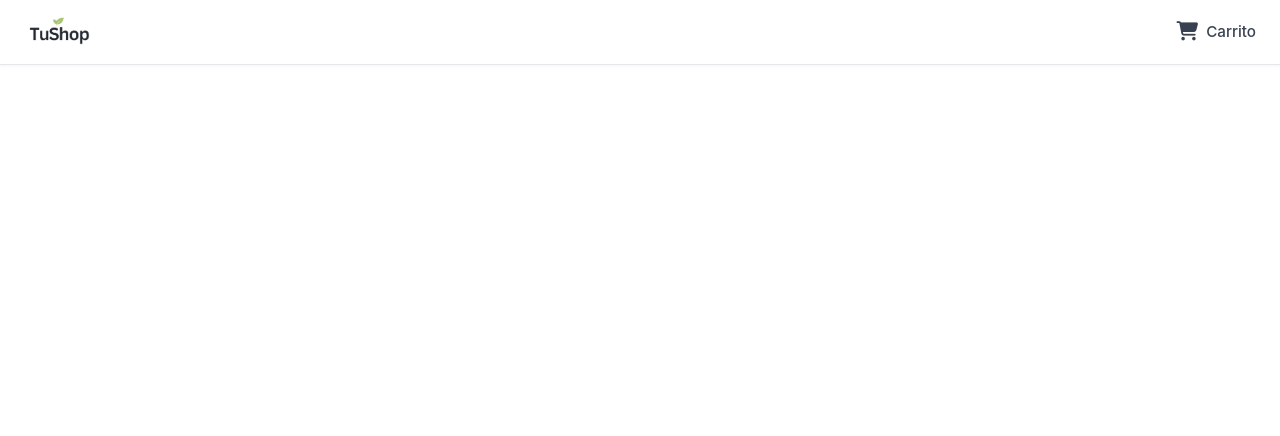
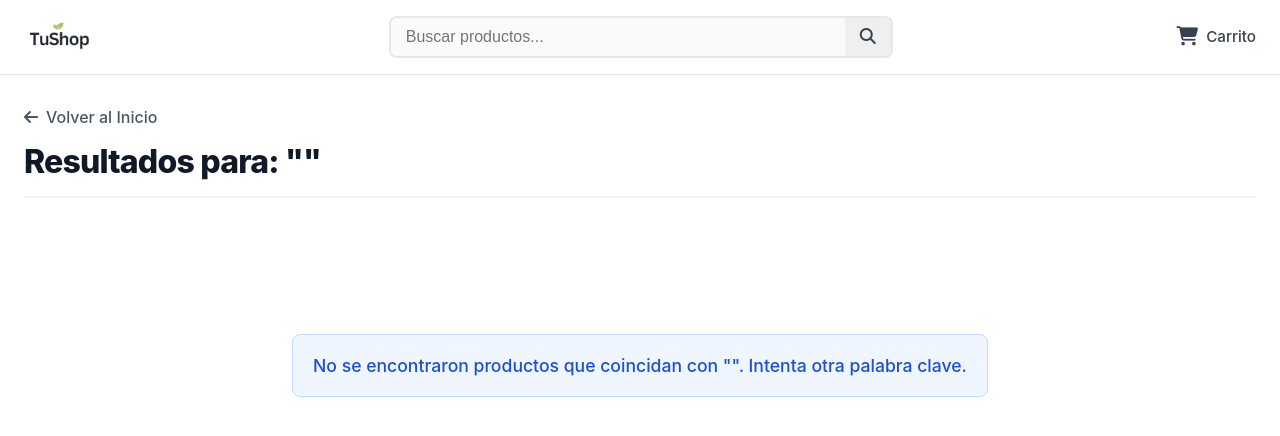
Before and after one commit to veluaru/store-nuxt, a Nuxt app: page /search in a window 1280 px wide. Before the commit this address had no page. Shown: the top 436 px of the page. Built offline with nearby package versions, Linux system fonts and the light colour scheme.

Commit message:
:sparkles: Adding search view

```diff
--- a/app/components/layout/AppHeader.vue
+++ b/app/components/layout/AppHeader.vue
@@ -4,6 +4,14 @@
       <NuxtLink to="/" class="header-content__logo-link">
         <img src="~/assets/images/logo.png" alt="TuShop" class="header-content__logo-image" />
       </NuxtLink>
+
+      <div class="header-content__search-bar">
+        <input type="text" placeholder="Buscar productos..." class="header-content__search-bar__input"
+          v-model="searchText" @keyup.enter="handleSearch" />
+        <button class="header-content__search-bar__button" @click="handleSearch" aria-label="Buscar">
+          <i class="fa-solid fa-magnifying-glass"></i>
+        </button>
+      </div>
 
       <div class="header-content__header-actions">
         <!-- <NuxtLink to="/account" class="action-link">
@@ -28,6 +36,14 @@ import { storeToRefs } from 'pinia';
 
 const cartStore = useCartStore();
 const { totalItems } = storeToRefs(cartStore);
+const searchText = ref('');
+
+const router = useRouter();
+function handleSearch() {
+  if (searchText.value.trim()) {
+    router.push({ path: '/search', query: { title: searchText.value.trim() } });
+  }
+}
 </script>
 
 <style scoped lang="scss">
@@ -52,6 +68,37 @@ const { totalItems } = storeToRefs(cartStore);
   justify-content: space-between;
   align-items: center;
 
+  &__search-bar {
+    display: flex;
+    flex-grow: 1;
+    max-width: 500px;
+    border: 2px solid #E5E7EB;
+    border-radius: 8px;
+    overflow: hidden;
+    transition: border-color 0.3s;
+
+    &__input {
+      flex-grow: 1;
+      padding: 10px 15px;
+      border: none;
+      outline: none;
+      font-size: 1rem;
+      background-color: #F9FAFB;
+    }
+    &__button {
+      color: #374151;
+      border: none;
+      padding: 10px 15px;
+      cursor: pointer;
+      font-size: 1rem;
+      transition: background-color 0.2s;
+      flex-shrink: 0;
+
+      &:hover {
+        background-color: #e2e2e2;;
+      }
+    }
+  }
 
   &__logo-link {
     display: flex;
--- a/app/composables/useProductsApi.ts
+++ b/app/composables/useProductsApi.ts
@@ -18,17 +18,33 @@ export const useProductsApi = () => {
   const getProductById = async (id: number): Promise<Product> => {
     try {
       const url = `${BASE_URL}/${id}`;
+      // Nuxt $fetch
       const response = await $fetch<Product>(url);
       return response;
     } catch (error) {
       console.error(`Error consultando el producto:`, error);
+      throw new Error('Producto no encontrado o error de red.');
+    }
+  };
+
+  const searchProductsByTitle = async (title: string): Promise<Product[]> => {
+    try {
+      if (!title) {
+        return [];
+      }
+      const url = `${BASE_URL}?title=${encodeURIComponent(title)}`;
       // Nuxt $fetch
-      throw new Error('Producto no encontrado o error de red.');
+      const response = await $fetch<Product[]>(url);
+      return response;
+    } catch (error) {
+      console.error(`Error buscando productos con el título '${title}':`, error);
+      throw new Error('Error al realizar la búsqueda de productos.');
     }
   };
 
   return {
     getProductsList,
     getProductById,
+    searchProductsByTitle
   };
 };
--- a/app/pages/index.vue
+++ b/app/pages/index.vue
@@ -5,7 +5,7 @@
       <h2 class="home__title-section__title">Nuestros Productos</h2>
     </div>
     <div v-if="error" class="home__error-message-section">
-      ⚠️ Error al cargar: {{ error.message }}
+      ⚠️ Error al cargar: {{ error }}
     </div>
 
     <ProductList v-else-if="products.length > 0" :products="products" @add-to-cart="handleAddToCart" />
@@ -38,18 +38,9 @@ import AppHeroBanner from '~/components/AppHeroBanner.vue';
 const productStore = useProductStore();
 const cartStore = useCartStore();
 
-const { list: products } = storeToRefs(productStore);
+const { list: products, isLoading: pending, error } = storeToRefs(productStore);
 
-
-const fetchProducts = () => {
-  return productStore.getProducts(true);
-};
-
-const { pending, error } = await useAsyncData(
-  'products-list',
-  fetchProducts,
-  { lazy: true }
-);
+await productStore.getProducts(true);
 
 function handleAddToCart(product: Product) {
   cartStore.addProduct(product);
--- /dev/null
+++ b/app/pages/search.vue
@@ -0,0 +1,157 @@
+<template>
+  <div class="search-page-container">
+    <div class="search-page-container__header-bar">
+      <NuxtLink to="/" class="search-page-container__back-button">
+        <i class="fa-solid fa-arrow-left"></i> Volver al Inicio
+      </NuxtLink>
+
+      <h1 class="search-page-container__section-title">
+        Resultados para: "<span class="search-query">{{ currentQuery }}</span>"
+      </h1>
+    </div>
+
+    <div v-if="error" class="search-page-container__error-message">
+      ⚠️ Error en la búsqueda: {{ error.message }}
+    </div>
+
+    <div v-else-if="pending" class="search-page-container__status-message-wrapper">
+      <LoadingSpinner />
+      <p>Buscando productos...</p>
+    </div>
+
+    <ProductList
+      v-else-if="products.length > 0"
+      :products="products"
+      @add-to-cart="handleAddToCart"
+    />
+
+    <div v-else class="search-page-container__status-message-wrapper">
+      <div class="search-page-container__info-message">
+        No se encontraron productos que coincidan con "{{ currentQuery }}". Intenta otra palabra clave.
+      </div>
+    </div>
+  </div>
+</template>
+
+<script setup lang="ts">
+import { ref, watch, computed } from 'vue';
+import { useProductsApi } from '~/composables/useProductsApi';
+import { useCartStore } from '~/store/cart';
+import type { Product } from '~/types/Product';
+import ProductList from '~/components/ProductList.vue';
+import LoadingSpinner from '~/components/LoadingSpinner.vue';
+
+const route = useRoute();
+const productsApi = useProductsApi();
+const cartStore = useCartStore();
+
+const products = ref<Product[]>([]);
+const pending = ref(false);
+const error = ref<Error | null>(null);
+const currentQuery = computed(() => route.query.title as string || '');
+
+const searchProducts = async (title: string) => {
+  if (!title) {
+    products.value = [];
+    return;
+  }
+  pending.value = true;
+  error.value = null;
+
+  try {
+    products.value = await productsApi.searchProductsByTitle(title);
+  } catch (e: any) {
+    error.value = e;
+    products.value = [];
+  } finally {
+    pending.value = false;
+  }
+};
+
+// 3. Observar cambios en el parámetro de la URL
+watch(currentQuery, (newQuery) => {
+  if (newQuery) {
+    searchProducts(newQuery);
+  } else {
+    products.value = [];
+  }
+}, { immediate: true });
+
+
+function handleAddToCart(product: Product) {
+  cartStore.addProduct(product);
+}
+</script>
+
+<style scoped lang="scss">
+@import url('https://cdnjs.cloudflare.com/ajax/libs/font-awesome/6.5.1/css/all.min.css');
+
+.search-page-container {
+  max-width: 1280px;
+  margin: 0 auto;
+  padding: 2rem 1.5rem;
+
+  &__header-bar {
+    display: flex;
+    flex-direction: column;
+    gap: 15px;
+    margin-bottom: 2rem;
+    padding-bottom: 15px;
+    border-bottom: 2px solid #F3F4F6;
+  }
+  &__back-button {
+    display: inline-flex;
+    align-items: center;
+    gap: 8px;
+    text-decoration: none;
+    color: #4B5563;
+    font-weight: 500;
+    transition: color 0.2s;
+    font-size: 1rem;
+
+    &:hover {
+      color: #111827;
+    }
+  }
+  &__section-title {
+    font-size: 2rem;
+    font-weight: 800;
+    color: #111827;
+    margin: 0;
+    letter-spacing: -0.025em;
+  }
+  .search-query {
+      color: #3B82F6;
+  }
+  &__status-message-wrapper {
+    min-height: 200px;
+    display: flex;
+    align-items: center;
+    justify-content: center;
+    flex-direction: column;
+    padding: 20px;
+  }
+  &__error-message {
+    text-align: center;
+    padding: 20px;
+    font-size: 1.1rem;
+    border-radius: 8px;
+    margin-top: 30px;
+    font-weight: 500;
+    color: #DC2626;
+    background-color: #FEF2F2;
+    border: 1px solid #FCA5A5;
+  }
+  &__info-message {
+    text-align: center;
+    padding: 20px;
+    font-size: 1.1rem;
+    border-radius: 8px;
+    margin-top: 30px;
+    font-weight: 500;
+    color: #1D4ED8;
+    background-color: #EFF6FF;
+    border: 1px solid #BFDBFE;
+  }
+}
+</style>
--- a/app/store/products.ts
+++ b/app/store/products.ts
@@ -9,6 +9,9 @@ interface ProductState {
   error: string | null;
   offset: number;
   limit: number;
+  searchResults: Product[];
+  isSearching: boolean;
+  searchError: string | null;
 }
 
 export const useProductStore = defineStore('product', {
@@ -19,6 +22,9 @@ export const useProductStore = defineStore('product', {
     error: null,
     offset: 0,
     limit: 10,
+    searchResults: [],
+    isSearching: false,
+    searchError: null,
   }),
 
   actions: {
@@ -26,7 +32,6 @@ export const useProductStore = defineStore('product', {
       if (this.isLoading) {
         return this.list;
       }
-
       this.isLoading = true;
       this.error = null;
       let newProducts: Product[] = [];
@@ -36,18 +41,13 @@ export const useProductStore = defineStore('product', {
           this.offset = 0;
           this.list = [];
         }
-
         const api = useProductsApi();
         newProducts = await api.getProductsList(this.offset, this.limit);
-
         if (newProducts.length === 0) {
-            console.log("No hay mas productos.");
           return this.list;
         }
-
         this.list.push(...newProducts);
         this.offset += this.limit;
-
         return this.list;
 
       } catch (e: any) {
@@ -73,5 +73,25 @@ export const useProductStore = defineStore('product', {
         this.isLoading = false;
       }
     },
+
+    async searchProducts(query: string) {
+      this.isSearching = true;
+      this.searchError = null;
+      this.searchResults = [];
+
+      if (!query || query.trim() === '') {
+        this.isSearching = false;
+        return;
+      }
+
+      try {
+        const api = useProductsApi();
+        this.searchResults = await api.searchProductsByTitle(query.trim());
+      } catch (e: any) {
+        this.searchError = e.message || `Error al realizar la búsqueda para: "${query}"`;
+      } finally {
+        this.isSearching = false;
+      }
+    },
   },
 });
```
Lines whose indentation alone changed are shown as unchanged.
